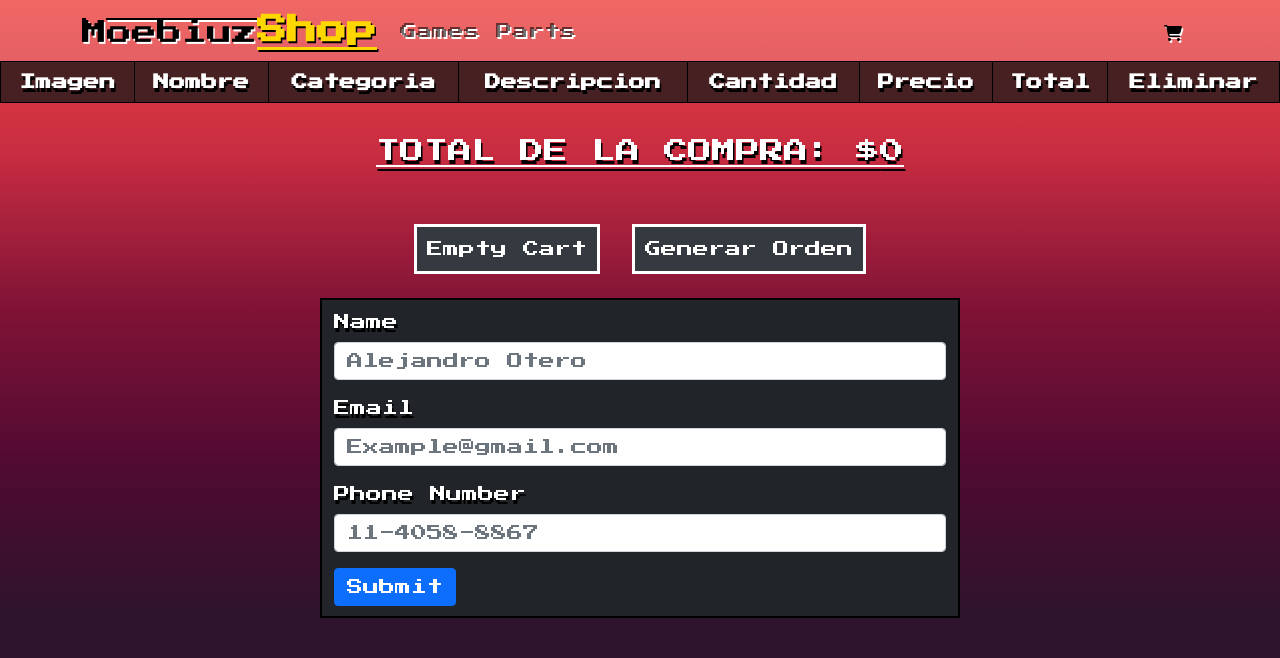
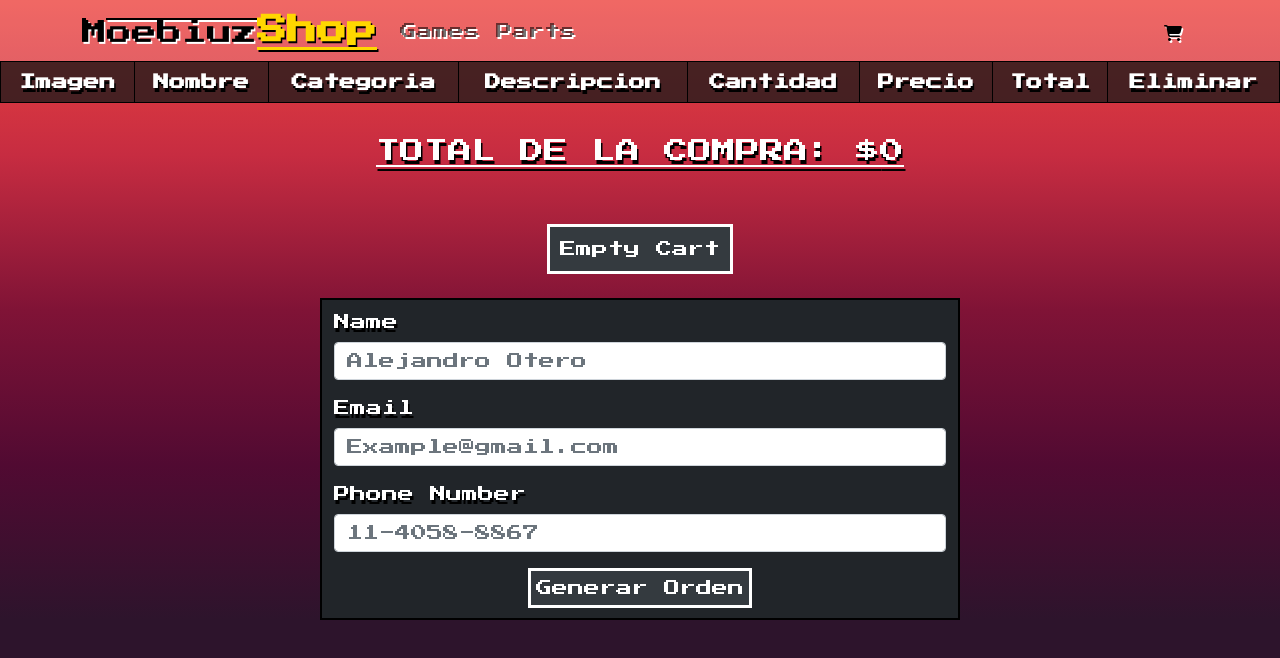
Before and after one commit to AlejandroOtero97/Final-React, a React (Create React App) app: page /Cart in a window 1280 px wide. Shown: the top 658 px of the page. Built offline with nearby package versions, Linux system fonts and the light colour scheme.

Commit message:
Nav fix + item collection 2 finish

```diff
--- a/src/App.jsx
+++ b/src/App.jsx
@@ -21,7 +21,7 @@ function App() {
                                 <Route path="/" element={<ItemListContainer greeting="Welcome to the React Shop" />} />
                                 <Route path='/details/:productId' element={<ItemDetailContainer />}/>
                                 <Route path='/detalle/:detalleId' element={<ItemDetailContainer />}/>
-                                <Route path='/category/:idCategory' element={<ItemListContainer/>}/>
+                                <Route path='/category/:idCategory' element={<ItemListContainer />}/>
                                 <Route path='/Cart' element={<Cart />}/>
                                 <Route path='/*' element={<Navigate to='/' />} />
                             </Routes>
--- a/src/components/Cart/Cart.jsx
+++ b/src/components/Cart/Cart.jsx
@@ -10,9 +10,7 @@ function Cart() {
   const { register, handleSubmit } = useForm();
 
   const onSubmit = (data) => {
-
-    console.log(data)
-    generarOrden(data);
+    generarOrden(data)
   }
 
   function generarOrden(data) {
@@ -73,7 +71,6 @@ function Cart() {
       <div>
         <h4 className='cart-orden space'> Total de la compra: ${sumaTotal()} </h4>
         <Button onClick={emptyCart} className="button-card space">Empty Cart</Button>
-        <Button onClick={generarOrden} className="button-card space">Generar Orden</Button>
 
         <form className='container-fluid bg-dark' onSubmit={handleSubmit(onSubmit)}>
           <div className="mb-3">
@@ -88,7 +85,10 @@ function Cart() {
             <label className="form-label">Phone Number</label>
             <input type="number" className="form-control" placeholder='11-4058-8867' name='phone' {...register('phone', { required: true })}/>
           </div>
-          <button type="submit" className="btn btn-primary">Submit</button>
+          <div className='flex'>
+            <button type="submit" className="button-card">Generar Orden</button>
+          </div>
+
         </form>
       </div>
 
--- a/src/components/Item/Item.jsx
+++ b/src/components/Item/Item.jsx
@@ -16,7 +16,7 @@ function Item({prod}) {
                 <Card.Text className="card-body">
                   {prod.desc}
                 </Card.Text>
-                <Link to={`details/${prod.id}`}>
+                <Link to={`/details/${prod.id}`}>
                   <button className="button-card">
                     More Info
                   </button>
```
